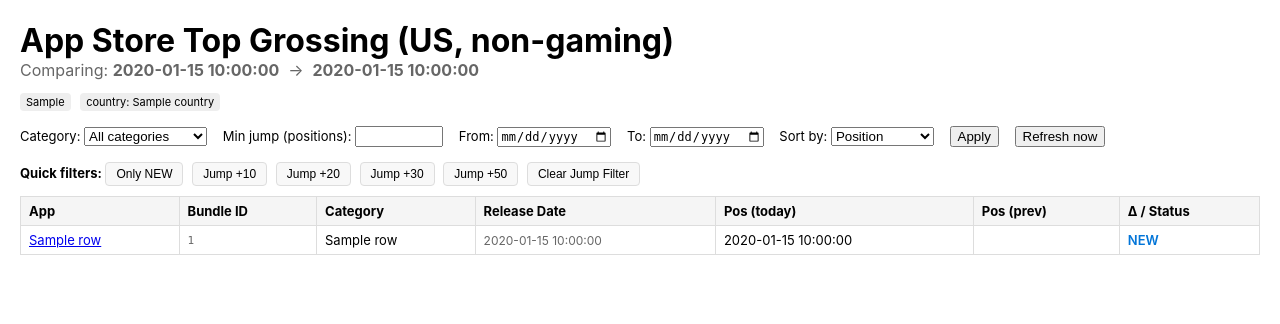
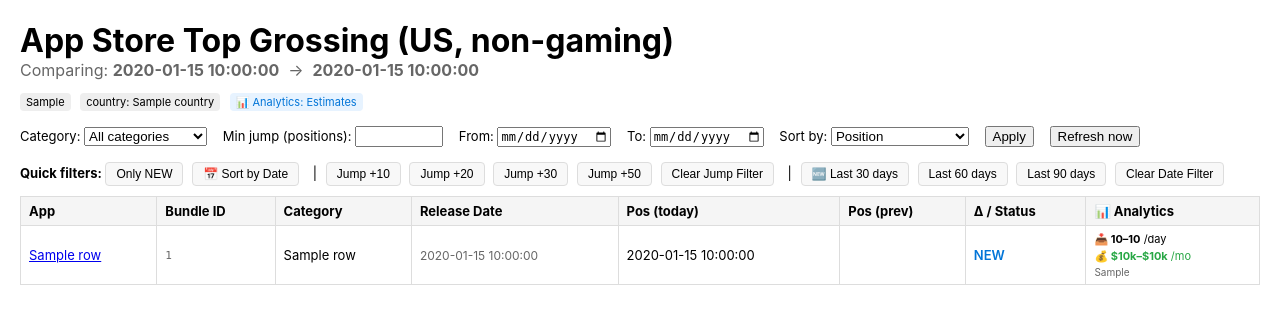
Before and after one commit to amdemenkovsda/aso-tracker, a FastAPI app: template templates/index.html in a window 1280 px wide. Shown: the top 324 px of the page. Run offline with FastAPI, Linux system fonts and the light colour scheme; the template is opened without the code that fills it: most values are stand-ins (such as "Sample title", 1, 10 or a date in 2020).

Commit message:
Aditionals

```diff
--- a/app.py
+++ b/app.py
@@ -73,6 +73,132 @@
     6026: "Kids",
     6027: "Magazines & Newspapers",
 }
+
+# Мультипликаторы трафика по категориям (относительно базовой категории)
+CATEGORY_TRAFFIC_MULTIPLIER: Dict[int, float] = {
+    6000: 1.5,   # Business
+    6001: 0.4,   # Weather
+    6002: 1.0,   # Utilities
+    6003: 1.2,   # Travel
+    6004: 1.0,   # Sports
+    6005: 1.3,   # Social Networking
+    6006: 0.7,   # Reference
+    6007: 1.4,   # Productivity
+    6008: 4.0,   # Photo & Video
+    6009: 1.1,   # News
+    6010: 1.0,   # Navigation
+    6011: 3.0,   # Music
+    6012: 1.2,   # Lifestyle
+    6013: 2.0,   # Health & Fitness
+    6015: 1.5,   # Finance
+    6016: 2.5,   # Entertainment
+    6017: 1.3,   # Education
+    6018: 0.8,   # Books
+    6020: 0.5,   # Medical
+    6023: 0.2,   # Catalogs
+    6024: 1.0,   # Food & Drink
+    6026: 0.7,   # Kids
+    6027: 0.6,   # Magazines & Newspapers
+}
+
+# Базовая выручка категории в день (USD) - для расчета коэффициентов
+BASE_DAILY_INSTALLS = 100000  # Базовое количество установок для категории
+
+# Модель монетизации (средние значения для top-grossing приложений)
+REVENUE_MODEL = {
+    "trial_conversion": 0.07,      # 7% пользователей начинают триал
+    "trial_to_pay": 0.40,           # 40% переходят в платных
+    "net_monthly_arpu": 12,         # $12 средний чек в месяц
+    "ltv_multiplier": 7.0,          # LTV = 7 месяцев среднее удержание
+}
+
+# Кривая трафика по позициям (% от общего трафика категории)
+def get_traffic_curve_coefficient(rank: int) -> float:
+    """
+    Возвращает коэффициент трафика в зависимости от позиции в топе.
+    Использует бета-кривую распределения, похожую на реальную.
+    """
+    if rank == 1:
+        return 0.10  # 10% трафика категории
+    elif rank <= 5:
+        return 0.06  # 6%
+    elif rank <= 10:
+        return 0.035  # 3.5%
+    elif rank <= 20:
+        return 0.020  # 2%
+    elif rank <= 50:
+        return 0.016  # 1.6%
+    elif rank <= 100:
+        return 0.012  # 1.2%
+    else:
+        return 0.005  # 0.5%
+
+
+def estimate_daily_installs(rank: int, category_id: int) -> tuple[int, int]:
+    """
+    Оценивает диапазон ежедневных установок на основе позиции и категории.
+    Возвращает (min_installs, max_installs).
+    """
+    traffic_coef = get_traffic_curve_coefficient(rank)
+    category_mult = CATEGORY_TRAFFIC_MULTIPLIER.get(category_id, 1.0)
+
+    base_installs = BASE_DAILY_INSTALLS * traffic_coef * category_mult
+
+    # Добавляем погрешность ±30%
+    min_installs = int(base_installs * 0.7)
+    max_installs = int(base_installs * 1.3)
+
+    return min_installs, max_installs
+
+
+def estimate_monthly_revenue(daily_installs_avg: int) -> tuple[int, int]:
+    """
+    Оценивает месячную выручку на основе среднего количества установок в день.
+    Возвращает (min_revenue, max_revenue) в USD.
+    """
+    # Базовый расчет
+    paying_users = (
+        daily_installs_avg
+        * REVENUE_MODEL["trial_conversion"]
+        * REVENUE_MODEL["trial_to_pay"]
+    )
+
+    monthly_revenue = (
+        paying_users
+        * REVENUE_MODEL["net_monthly_arpu"]
+        * 30  # дней в месяце
+    )
+
+    # Добавляем погрешность ±40% (монетизация варьируется сильнее)
+    min_revenue = int(monthly_revenue * 0.6)
+    max_revenue = int(monthly_revenue * 1.4)
+
+    return min_revenue, max_revenue
+
+
+def calculate_position_change_impact(rank_from: Optional[int], rank_to: int) -> dict:
+    """
+    Рассчитывает влияние изменения позиции на метрики.
+    """
+    if rank_from is None:
+        return {
+            "change_percent": None,
+            "traffic_impact": "NEW entry",
+        }
+
+    traffic_from = get_traffic_curve_coefficient(rank_from)
+    traffic_to = get_traffic_curve_coefficient(rank_to)
+
+    if traffic_from > 0:
+        change_percent = ((traffic_to - traffic_from) / traffic_from) * 100
+    else:
+        change_percent = 0
+
+    return {
+        "change_percent": round(change_percent, 1),
+        "traffic_impact": f"{'↑' if change_percent > 0 else '↓'}{abs(change_percent):.1f}% traffic",
+    }
+
 
 # список user-agent'ов, чтобы не светиться одним и тем же
 USER_AGENTS: List[str] = [
@@ -375,6 +501,7 @@
     to_date: Optional[str] = Query(None),
     sort_by: Optional[str] = Query(None),
     only_new: Optional[str] = Query(None),
+    recent_days: Optional[str] = Query(None),
     user: str = Depends(get_current_user),
     db: Session = Depends(get_db),
 ):
@@ -412,6 +539,7 @@
                 "to_date": None,
                 "sort_by": None,
                 "only_new": None,
+                "recent_days": None,
             },
         )
 
@@ -486,6 +614,7 @@
                 "bundle_id": app.bundle_id,
                 "store_url": app.store_url,
                 "category_name": snap.category_name,
+                "category_id": snap.category_id,
                 "release_date": app.release_date,
                 "pos_from": None,
                 "pos_to": None,
@@ -517,6 +646,14 @@
             else:
                 status = "="
 
+        # Рассчитываем аналитику
+        category_id = d.get("category_id")
+        min_installs, max_installs = estimate_daily_installs(today_pos, category_id)
+        avg_installs = (min_installs + max_installs) // 2
+        min_revenue, max_revenue = estimate_monthly_revenue(avg_installs)
+
+        position_impact = calculate_position_change_impact(prev_pos, today_pos)
+
         rows.append(
             {
                 "name": d["name"],
@@ -528,6 +665,12 @@
                 "status": status,
                 "store_url": d["store_url"],
                 "release_date": d.get("release_date"),
+                # Аналитика
+                "est_installs_min": min_installs,
+                "est_installs_max": max_installs,
+                "est_revenue_min": min_revenue,
+                "est_revenue_max": max_revenue,
+                "traffic_impact": position_impact.get("traffic_impact"),
             }
         )
 
@@ -543,6 +686,21 @@
     if only_new == "true":
         rows = [r for r in rows if r["status"] == "NEW"]
 
+    # фильтр по недавно вышедшим приложениям
+    recent_days_int: Optional[int] = None
+    if recent_days not in (None, ""):
+        try:
+            recent_days_int = int(recent_days)
+        except ValueError:
+            recent_days_int = None
+
+    if recent_days_int is not None:
+        cutoff_date = (datetime.date.today() - datetime.timedelta(days=recent_days_int)).isoformat()
+        rows = [
+            r for r in rows
+            if r.get("release_date") and r["release_date"] >= cutoff_date
+        ]
+
     # сортируем
     if sort_by == "new":
         # NEW приложения вверху, затем по дельте (большие скачки), затем по позиции
@@ -557,6 +715,11 @@
             -(r["delta"] if r["delta"] is not None else -999),
             r["today_pos"]
         ))
+    elif sort_by == "release":
+        # Сортировка по дате релиза (новые вверху)
+        rows.sort(key=lambda r: (
+            r["release_date"] if r["release_date"] else "0000-00-00",  # Пустые даты вниз
+        ), reverse=True)
     else:
         # По умолчанию сортируем по текущей позиции
         rows.sort(key=lambda r: r["today_pos"])
@@ -577,6 +740,7 @@
             "to_date": to_dt.isoformat() if to_dt else None,
             "sort_by": sort_by,
             "only_new": only_new,
+            "recent_days": recent_days_int,
         },
     )
 
--- a/templates/index.html
+++ b/templates/index.html
@@ -38,6 +38,19 @@
             border-color: #0275d8;
         }
         .quick-filter.active:hover { background: #025aa5; }
+        .spinner {
+            display: inline-block;
+            animation: spin 1s linear infinite;
+            font-size: 16px;
+        }
+        @keyframes spin {
+            0% { transform: rotate(0deg); }
+            100% { transform: rotate(360deg); }
+        }
+        #refresh-btn:disabled {
+            opacity: 0.6;
+            cursor: not-allowed;
+        }
     </style>
 </head>
 <body>
@@ -56,6 +69,9 @@
 
 <div class="badge">{{ chart_type }}</div>
 <div class="badge">country: {{ country }}</div>
+<div class="badge" style="background: #e7f3ff; color: #0275d8; cursor: help;" title="Estimates based on position, category traffic multipliers, and industry benchmarks">
+    📊 Analytics: Estimates
+</div>
 
 <form method="get" class="filters" id="filters-form">
     <label>
@@ -93,16 +109,21 @@
             <option value="">Position</option>
             <option value="new" {% if sort_by == "new" %}selected{% endif %}>NEW First</option>
             <option value="delta" {% if sort_by == "delta" %}selected{% endif %}>Biggest Jump</option>
+            <option value="release" {% if sort_by == "release" %}selected{% endif %}>🆕 Recent Release</option>
         </select>
     </label>
 
     <button type="submit">Apply</button>
     <button
         type="button"
+        id="refresh-btn"
         style="margin-left: 12px;"
-        onclick="window.location.href='/fetch-now?token=super_secret_token_change_me&amp;redirect=true'">
+        onclick="startRefresh()">
         Refresh now
     </button>
+    <span id="loading-indicator" style="display: none; margin-left: 10px; color: #0275d8; font-size: 13px;">
+        <span class="spinner">⟳</span> Parsing 23 categories... This may take 2-3 minutes
+    </span>
 </form>
 
 <div style="margin: 10px 0; font-size: 13px;">
@@ -110,14 +131,46 @@
     <button type="button" class="quick-filter {% if only_new == 'true' %}active{% endif %}" onclick="toggleOnlyNew()">
         {% if only_new == 'true' %}✓ {% endif %}Only NEW
     </button>
+    <button type="button" class="quick-filter {% if sort_by == 'release' %}active{% endif %}" onclick="setSortByRelease()">
+        {% if sort_by == 'release' %}✓ {% endif %}📅 Sort by Date
+    </button>
+
+    <span style="margin: 0 5px;">|</span>
+
     <button type="button" class="quick-filter" onclick="setMinJump(10)">Jump +10</button>
     <button type="button" class="quick-filter" onclick="setMinJump(20)">Jump +20</button>
     <button type="button" class="quick-filter" onclick="setMinJump(30)">Jump +30</button>
     <button type="button" class="quick-filter" onclick="setMinJump(50)">Jump +50</button>
     <button type="button" class="quick-filter" onclick="clearJump()">Clear Jump Filter</button>
+
+    <span style="margin: 0 5px;">|</span>
+
+    <button type="button" class="quick-filter {% if recent_days == 30 %}active{% endif %}" onclick="setRecentDays(30)">
+        {% if recent_days == 30 %}✓ {% endif %}🆕 Last 30 days
+    </button>
+    <button type="button" class="quick-filter {% if recent_days == 60 %}active{% endif %}" onclick="setRecentDays(60)">
+        {% if recent_days == 60 %}✓ {% endif %}Last 60 days
+    </button>
+    <button type="button" class="quick-filter {% if recent_days == 90 %}active{% endif %}" onclick="setRecentDays(90)">
+        {% if recent_days == 90 %}✓ {% endif %}Last 90 days
+    </button>
+    <button type="button" class="quick-filter" onclick="clearRecentDays()">Clear Date Filter</button>
 </div>
 
 <script>
+function startRefresh() {
+    const btn = document.getElementById('refresh-btn');
+    const indicator = document.getElementById('loading-indicator');
+
+    // Показываем индикатор загрузки
+    btn.disabled = true;
+    btn.textContent = 'Parsing...';
+    indicator.style.display = 'inline';
+
+    // Перенаправляем на endpoint парсинга
+    window.location.href = '/fetch-now?token=super_secret_token_change_me&redirect=true';
+}
+
 function toggleOnlyNew() {
     const url = new URL(window.location);
     if (url.searchParams.get('only_new') === 'true') {
@@ -140,6 +193,30 @@
     input.value = '';
     form.submit();
 }
+
+function setRecentDays(days) {
+    const url = new URL(window.location);
+    url.searchParams.set('recent_days', days);
+    window.location.href = url.toString();
+}
+
+function clearRecentDays() {
+    const url = new URL(window.location);
+    url.searchParams.delete('recent_days');
+    window.location.href = url.toString();
+}
+
+function setSortByRelease() {
+    const url = new URL(window.location);
+    if (url.searchParams.get('sort_by') === 'release') {
+        // Если уже активна сортировка по дате, отключаем её
+        url.searchParams.delete('sort_by');
+    } else {
+        // Включаем сортировку по дате релиза
+        url.searchParams.set('sort_by', 'release');
+    }
+    window.location.href = url.toString();
+}
 </script>
 
 <table>
@@ -152,6 +229,7 @@
         <th>Pos (today)</th>
         <th>Pos (prev)</th>
         <th>Δ / Status</th>
+        <th>📊 Analytics</th>
     </tr>
     </thead>
     <tbody>
@@ -184,6 +262,19 @@
                     <span class="status-neutral">{{ row.status }}</span>
                 {% endif %}
             </td>
+            <td style="font-size: 11px;">
+                <div style="margin-bottom: 3px;">
+                    <strong>📥 {{ "{:,}".format(row.est_installs_min) }}–{{ "{:,}".format(row.est_installs_max) }}</strong> /day
+                </div>
+                <div style="color: #28a745; margin-bottom: 3px;">
+                    <strong>💰 ${{ "{:,}".format(row.est_revenue_min // 1000) }}k–${{ "{:,}".format(row.est_revenue_max // 1000) }}k</strong> /mo
+                </div>
+                {% if row.traffic_impact %}
+                <div style="color: #666; font-size: 10px;">
+                    {{ row.traffic_impact }}
+                </div>
+                {% endif %}
+            </td>
         </tr>
     {% endfor %}
     </tbody>
```
